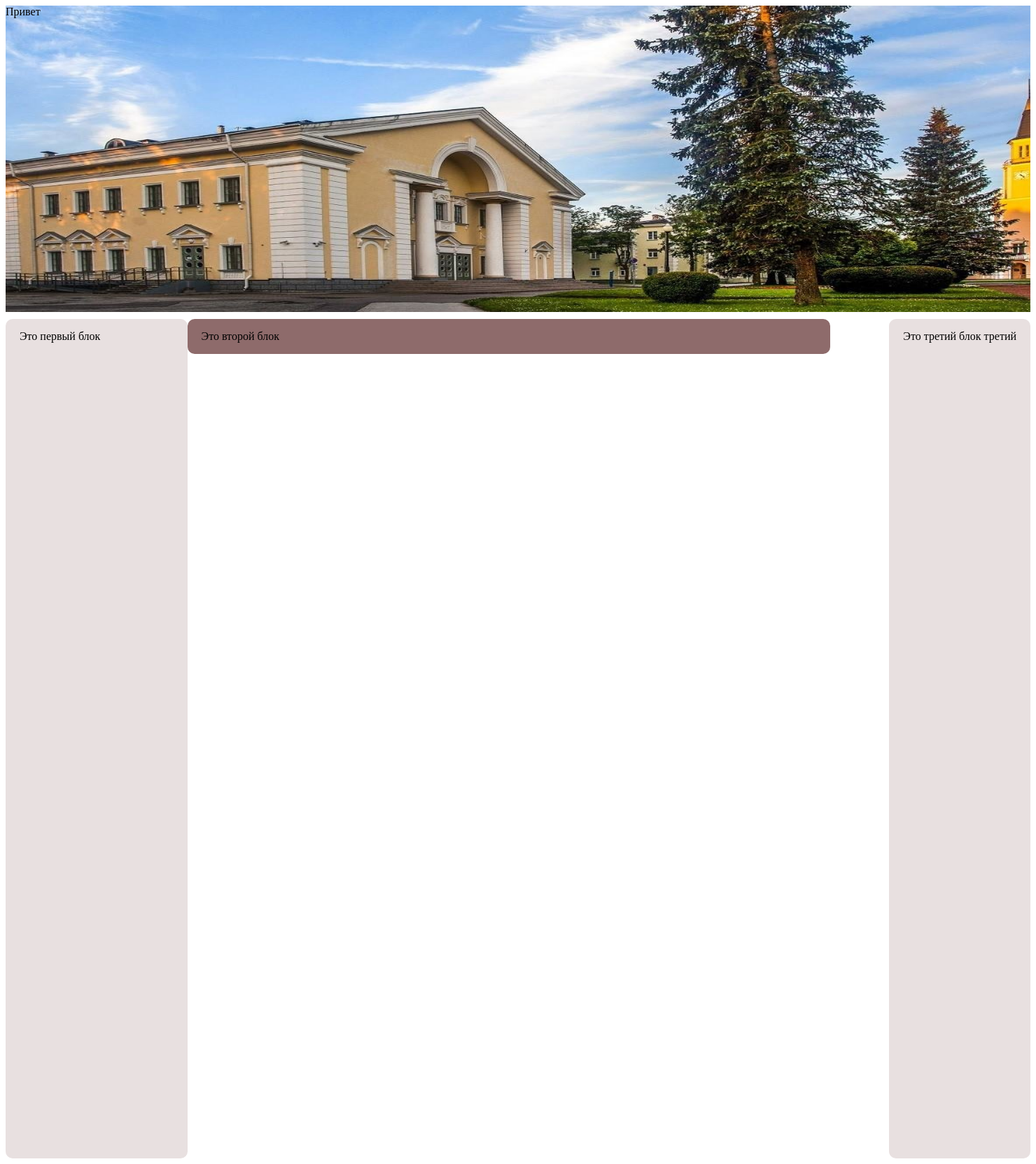
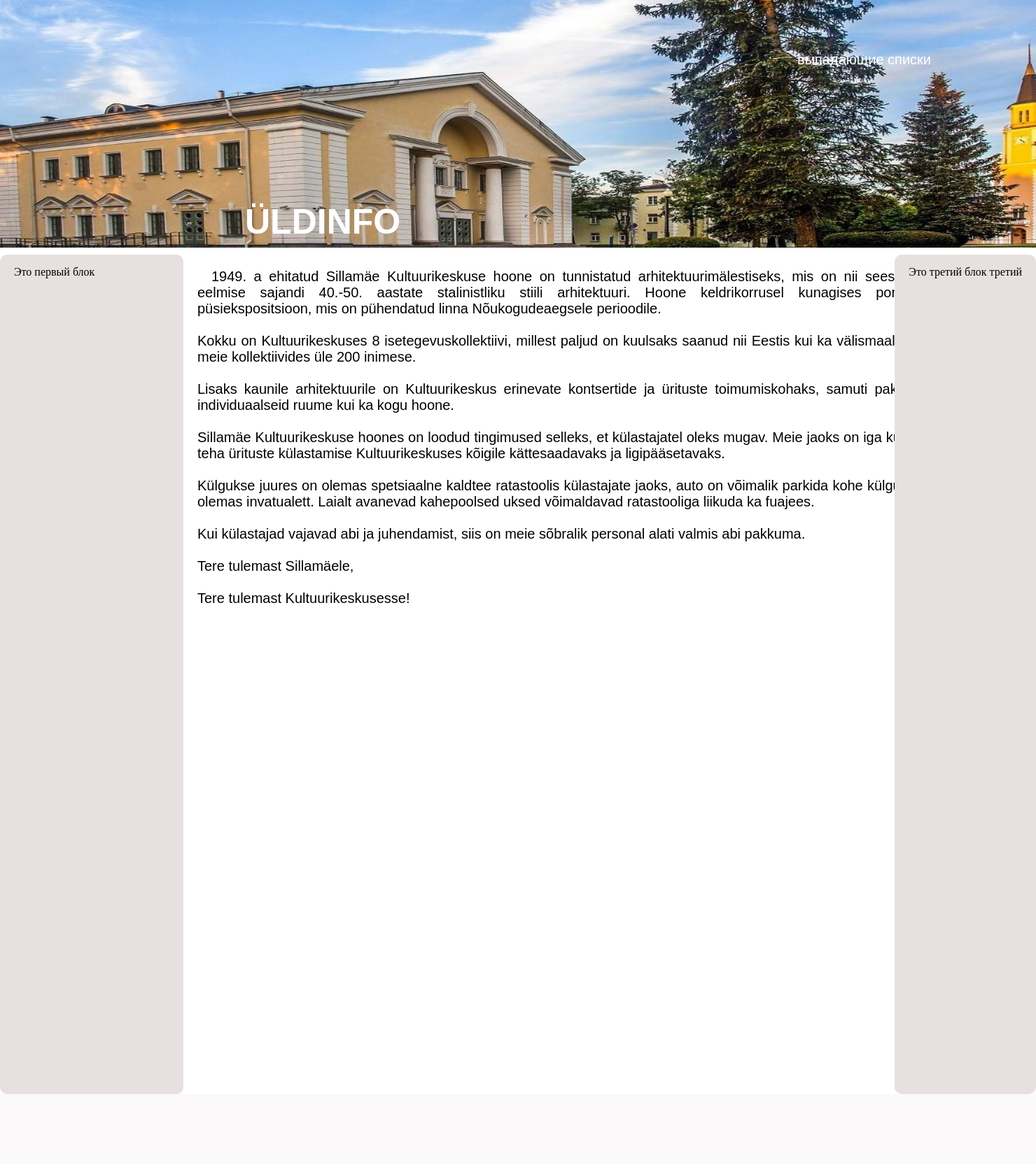
Before and after one commit to sutikovi-gor/kultuurikeskus, a PHP site: page / in a window 1480 px wide. Shown: the whole page at 70% size. After the commit the page ends 1564 px from the top, so only its background shows below. Run offline with PHP 8.4, Linux system fonts and the light colour scheme.

Commit message:
Header menu

```diff
--- a/css/style.css
+++ b/css/style.css
@@ -24,11 +24,12 @@
 	margin: 0 auto;
 	/*margin-right: auto;*/
 	position: relative;
+	/*transform: translate(-50%, -50%);  при изменении окна оставляет блок по центру.*/
 
 
 	padding-right: 20px;
 	padding-left: 20px;
-	background-color: #8E6B6B;
+	background-color: #FFFFFF;
 	border-radius: 10px;
 }
 
@@ -51,14 +52,76 @@
 
 }
 
+body{
+	margin: 0;
+	background-color: #FFFFFF;
+}
+
 header{
+	position: relative;
 	background: url(../img/pilt2_kultuurikeskus.jpg);
 	background-size: 2000px 450px;
 	background-position: center;
-	padding-bottom: 420px;
+	padding-bottom: 300px;
 	margin-bottom: 10px;
 
+
+
 }
+
+.text_header{
+	position: absolute; /*для блока, изменяемого внутри блока c position relativ*/
+	padding-left: 350px;
+	padding-top: 200px;
+	color: #FFFFFF;
+	font-size: 50px;
+	font-family: Arial;
+
+	/*width: inherit;
+	height: inherit; как у родителя*/
+
+}
+
+.div_header{
+	position: relative;
+	font-family: Arial;
+	float: right;
+	padding-left: 1000px;
+	margin-right: 150px;
+	padding-top: 0px;
+	/*filter: blur(5px);*/
+
+}
+
+.div_header_text{
+	color: #FFFFFF;
+	font-size: 20px;
+
+}
+
+
+.text{
+	font-family: Arial;
+	text-align: justify; /*выравнивание по сторонам*/
+	display: block;
+	font-size: 20px;
+	width: 1200px;
+
+	text-indent: 20px; /* отступ первой строки*/
+	white-space: normal;
+
+}
+
+.text2{
+	/*display: block;*/
+	font-size: 20px;
+	width: 20px;
+	color: #FFFFFF;
+	/*padding-bottom: 200px;*/
+	padding-left: 500px;
+
+	}
+
 
 .card-photo {
 	display: block;
@@ -74,18 +137,8 @@ header{
 	color: #37D755;
 }
 
-.text{
-	display: block;
-	font-size: 14px;
-	width: 200px;
-	 /* я задал значение*/
-}
 
-.text2{
-	display: block;
-	font-size: 14px;
-	width: 1000px;
-	}
+
 
 .card-subtitle{
 	font-size: 18px;
--- a/index.html
+++ b/index.html
@@ -8,7 +8,11 @@
 <body>
 
 <header>
-Привет
+<br><br><br>
+<h1 class="text_header">ÜLDINFO</h1>
+
+<div class="div_header"> <p class="div_header_text">выпадающие списки</p></div>
+
 </header>
 
 
@@ -19,7 +23,21 @@
  </div><!--
 
 --><div class="global_block_2">
- 	<p>Это второй блок</p>
+ 	<p class="text">1949. a ehitatud Sillamäe Kultuurikeskuse hoone on tunnistatud arhitektuurimälestiseks, mis on nii seest kui väljast säilitanud eelmise sajandi 40.-50. aastate stalinistliku stiili arhitektuuri. Hoone keldrikorrusel kunagises pommivarjendis paikneb püsiekspositsioon, mis on pühendatud linna Nõukogudeaegsele perioodile.<br><br>
+
+Kokku on Kultuurikeskuses 8 isetegevuskollektiivi, millest paljud on kuulsaks saanud nii Eestis kui ka välismaal. Tänapäeval osalevad meie kollektiivides üle 200 inimese.<br><br>
+
+Lisaks kaunile arhitektuurile on Kultuurikeskus erinevate kontsertide ja ürituste toimumiskohaks, samuti pakutakse rentimiseks nii individuaalseid ruume kui ka kogu hoone.<br><br>
+
+Sillamäe Kultuurikeskuse hoones on loodud tingimused selleks, et külastajatel oleks mugav. Meie jaoks on iga külastaja tähtis, püüame teha ürituste külastamise Kultuurikeskuses kõigile kättesaadavaks ja ligipääsetavaks.<br><br>
+
+Külgukse juures on olemas spetsiaalne kaldtee ratastoolis külastajate jaoks, auto on võimalik parkida kohe külgukse kõrvale. Majas on olemas invatualett. Laialt avanevad kahepoolsed uksed võimaldavad ratastooliga liikuda ka fuajees.<br><br>
+
+Kui külastajad vajavad abi ja juhendamist, siis on meie sõbralik personal alati valmis abi pakkuma.<br><br>
+
+Tere tulemast Sillamäele,<br><br>
+
+Tere tulemast Kultuurikeskusesse!</p>
 
  </div><!--
 
```
